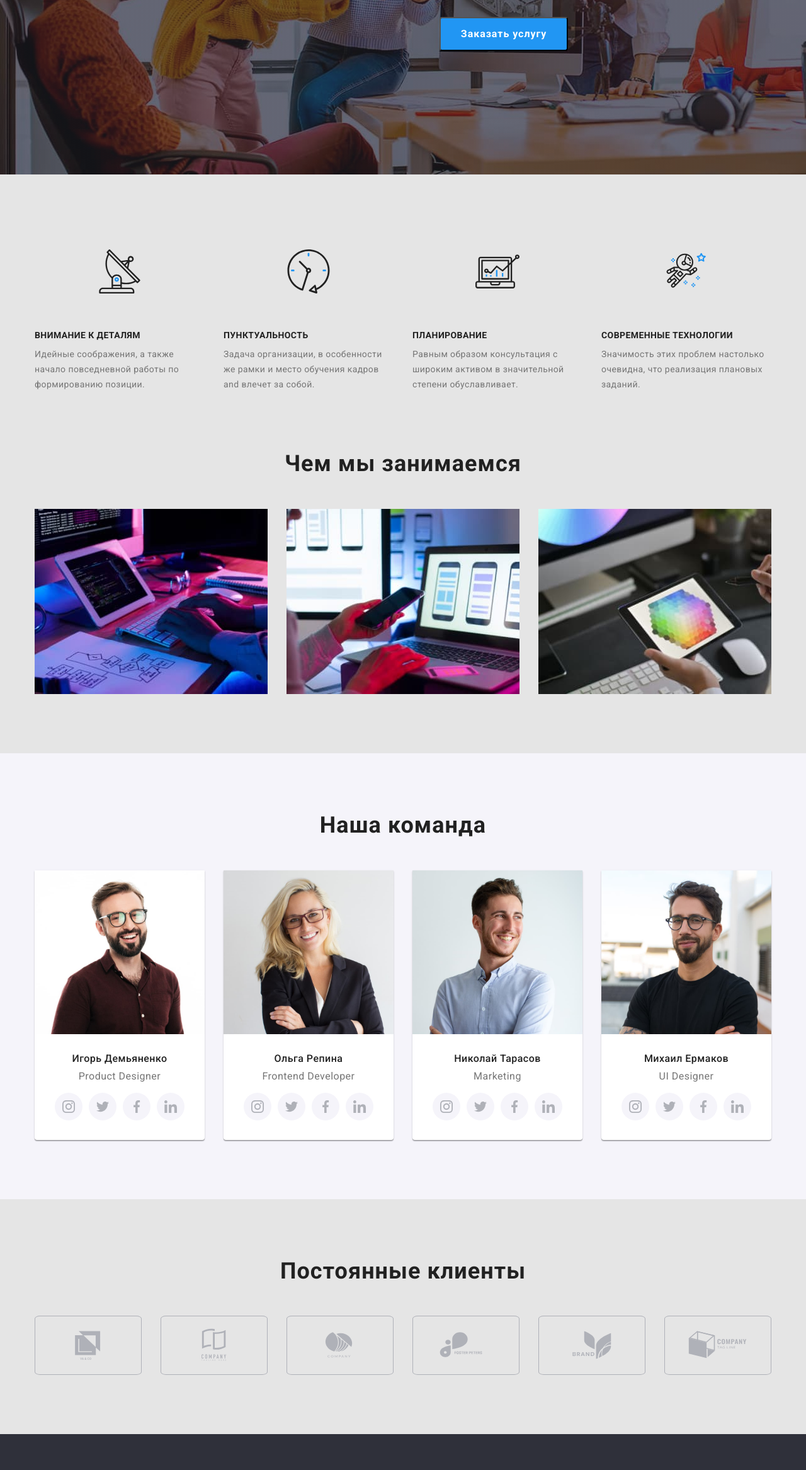
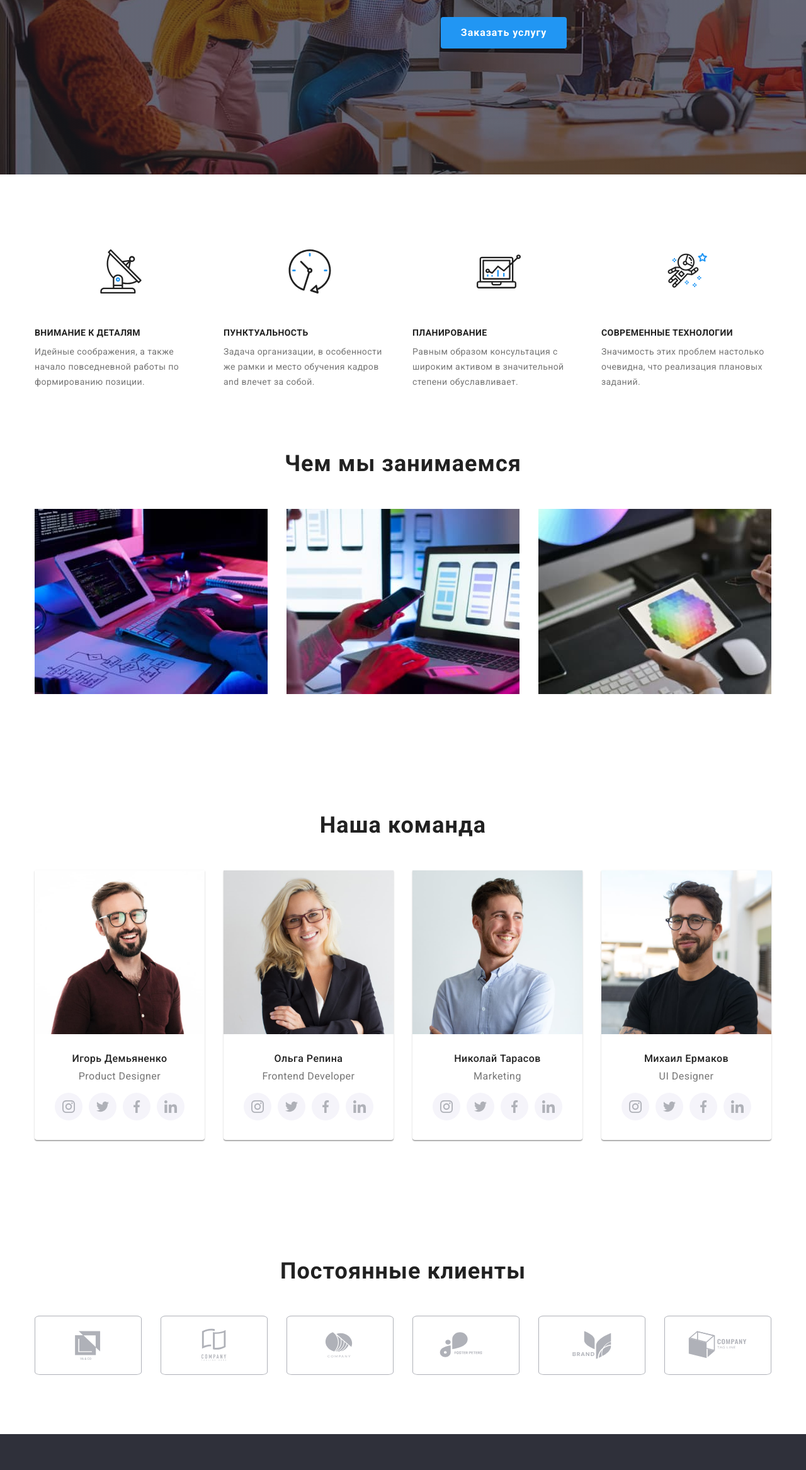
Before and after one commit to VsevolodZharkov/goit-markup-hw-04, a plain HTML site: page index.html in a window 1280 px wide. Shown: the part 404-2738 px from the top of the page at 63% size. Drawn offline with nearby package versions, Linux system fonts and the light colour scheme.

Commit message:
правки

```diff
--- a/css/styles.css
+++ b/css/styles.css
@@ -206,6 +206,7 @@ fill: var(--primary-text-color);
     line-height: 1.87;
     letter-spacing: 0.06em;
     text-transform: inherit;
+    border:none;
 }
 .section-hero {
     padding-top: 200px;
@@ -231,10 +232,7 @@ fill: var(--primary-text-color);
     margin-right: auto;
 }
 
-/*
-затемнениеbackground: rgba(47, 48, 58, 0.4);
-фон если фото не загр background: #C4C4C4;
-*/
+
 /*        section-criteria        */
 
 
@@ -257,7 +255,7 @@ fill: var(--primary-text-color);
     height: 75px;
 }
 .section-criteria {
-    background-color: var(--fon-background-color);
+    background-color: var(--background-color);
     padding-top: 94px;
     padding-bottom: 94px;
 }
@@ -279,12 +277,16 @@ fill: var(--primary-text-color);
 .section-criteria-point:nth-child(4n){
     margin-right: 0;
 }
-
-.section-criteria-icon {
+.section-criteria-div {
     height: 120px;
     width: 270px;
-    padding: 25px 100px;
+    padding: 25px 102px;
+    background-color: var(--background-color);
     margin-bottom: 30px;
+}
+.section-criteria-icon {
+    height: 70px;
+    width: 70px;
 }
 
 
@@ -300,7 +302,7 @@ fill: var(--primary-text-color);
     margin-bottom: 50px;
 }
 .section-work {
-    background-color: var(--fon-background-color);
+    background-color: var(--background-color);
     padding-top: 0px;
     padding-bottom: 94px;
 }
@@ -357,7 +359,7 @@ fill: var(--primary-text-color);
     padding-bottom: 30px;
 }
 .section-team {
-    background-color: var(--fon-background-color-two);
+    background-color: var(--background-color);
     padding-top: 94px;
     padding-bottom: 94px;
 }
@@ -415,7 +417,7 @@ fill: var(--color-icon-primary);
 /*    Постоянные клиенты     */
 
 .section-regular-clients {
-    background-color: var(--fon-background-color);
+    background-color: var(--background-color);
     padding-top: 94px;
     padding-bottom: 94px;
 }
@@ -457,7 +459,7 @@ fill: var(--color-icon-primary);
 }
 
 .regular-clients-link {
-    background-color: var(--fon-background-color);
+    background-color: var(--background-color);
     fill: var(--color-icon-primary);
     border: 1px solid var(--color-icon-primary);
 }
@@ -493,14 +495,13 @@ fill: var(--color-icon-primary);
     line-height: 1.62;
     letter-spacing: 0.03em;
     font-family: inherit;
-    box-shadow: 0px 3px 1px rgba(0, 0, 0, 0.1),
-                0px 1px 2px rgba(0, 0, 0, 0.08),
-                0px 2px 2px rgba(0, 0, 0, 0.12);
+    border:none;
 }
 .portfoll-btn:hover,
 .portfoll-btn:focus {
     color: var(--background-color);
     background-color: var(--accent-color);
+    border:none;
 }
 .portfoll-point:hover,
 .portfoll-point:focus {
--- a/index.html
+++ b/index.html
@@ -58,40 +58,48 @@
                     <h2 class="section-criteria-zag visually">Чем мы хороши для вас</h2>
                     <ul class="section-criteria-feature-listread">
                     <li class="section-criteria-point">
+                        <div class="section-criteria-div">
                         <svg class="section-criteria-icon">
                             <use href="./images/icons.svg#icon-antenna-1">
                             </use>
                         </svg>
+                        </div>
                         <h3 class="section-criteria-title">Внимание к деталям</h3>
                         <p class="section-criteria-texticon">Идейные соображения, а также начало повседневной работы по формированию
                             позиции.</p>
                     </li>
 
                     <li class="section-criteria-point">
+                        <div class="section-criteria-div">
                         <svg class="section-criteria-icon">
                             <use href="./images/icons.svg#icon-clock-1">
                             </use>
                         </svg>
+                        </div>
                         <h3 class="section-criteria-title">Пунктуальность</h3>
                         <p class="section-criteria-texticon">Задача организации, в особенности же рамки и место обучения кадров and
                             влечет за собой.</p>
                     </li>
 
                     <li class="section-criteria-point">
+                        <div class="section-criteria-div">
                         <svg class="section-criteria-icon">
                             <use href="./images/icons.svg#icon-diagram-1">
                             </use>
                         </svg>
+                        </div>
                         <h3 class="section-criteria-title">Планирование</h3>
                         <p class="section-criteria-texticon">Равным образом консультация с широким активом в значительной степени
                             обуславливает.</p>
                     </li>
 
                     <li class="section-criteria-point">
+                        <div class="section-criteria-div">
                         <svg class="section-criteria-icon">
                             <use href="./images/icons.svg#icon-astronaut-1">
                             </use>
                         </svg>
+                        </div>
                         <h3 class="section-criteria-title">Современные технологии</h3>
                         <p class="section-criteria-texticon">Значимость этих проблем настолько очевидна, что реализация плановых
                             заданий.</p>
```
